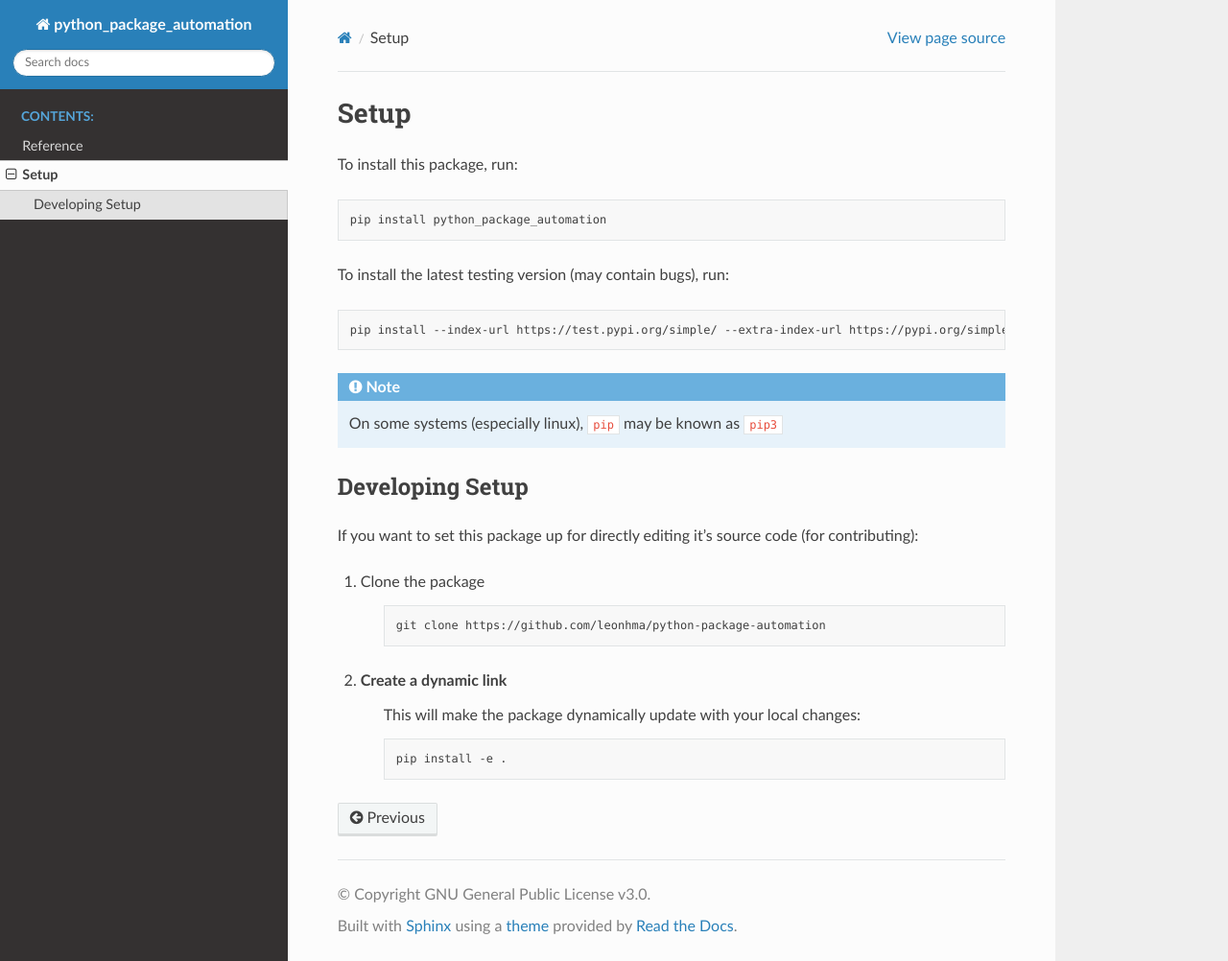
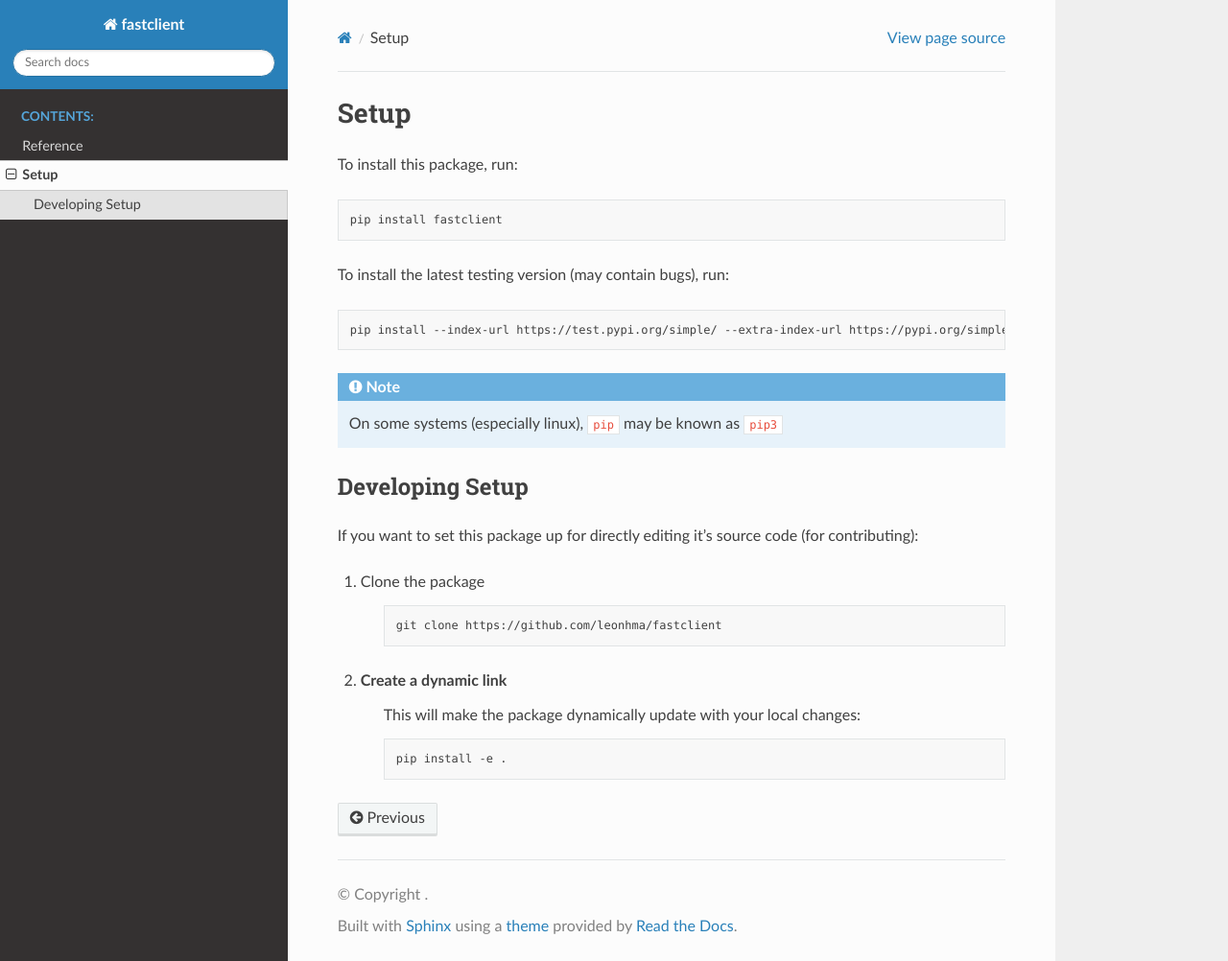
Before and after one commit to leonhma/fastclient, a Sphinx documentation site: the page built from docs/setup.rst, in a window 1280 px wide and 1002 px high. Shown: the whole window at 96% size. Built offline with Sphinx 7.4.7 and the Read the Docs theme 2.0.0, drawn with Linux system fonts in a browser that asks for light colours.

Commit message:
[skip ci] Automatic setup of repo

```diff
--- a/docs/conf.py
+++ b/docs/conf.py
@@ -9,8 +9,8 @@
 
 sys.path.insert(0, os.path.abspath('..'))
 
-project = "python_package_automation"
-copyright = "GNU General Public License v3.0"
+project = "fastclient"
+copyright = ""
 author = "leonhma"
 release = "<>"
 
--- a/docs/index.rst
+++ b/docs/index.rst
@@ -3,7 +3,7 @@
    You can adapt this file completely to your liking, but it should at least
    contain the root `toctree` directive.
 
-Welcome to python_package_automation's documentation!
+Welcome to fastclient's documentation!
 =====================================================
 
 .. toctree::
--- a/docs/reference.rst
+++ b/docs/reference.rst
@@ -2,5 +2,5 @@
 =========
 
 
-.. automodule:: python_package_automation
+.. automodule:: fastclient
     :members:
--- a/docs/setup.rst
+++ b/docs/setup.rst
@@ -5,13 +5,13 @@
 
 .. code-block:: bash
 
-    pip install python_package_automation
+    pip install fastclient
 
 To install the latest testing version (may contain bugs), run:
 
 .. code-block:: bash
 
-    pip install --index-url https://test.pypi.org/simple/ --extra-index-url https://pypi.org/simple/ python_package_automation
+    pip install --index-url https://test.pypi.org/simple/ --extra-index-url https://pypi.org/simple/ fastclient
 
 .. note::
 
@@ -26,7 +26,7 @@
 
     .. code-block:: bash
 
-        git clone https://github.com/leonhma/python-package-automation
+        git clone https://github.com/leonhma/fastclient
 
 2. Create a dynamic link
     This will make the package dynamically update with your local changes:
--- a/setup.py
+++ b/setup.py
@@ -10,11 +10,11 @@
     long_description = fh.read()
 
 setuptools.setup(
-    name="python_package_automation",  # placeholder (name of repo)
+    name="fastclient",  # placeholder (name of repo)
     version="1",  # placeholder (tag of release)
     author="leonhma",  # placeholder (owner of repo)
-    description="A template repo for python package publishing automation",  # placeholder (description of repo)
-    url="https://github.com/leonhma/python-package-automation",  # placeholder (url of repo)
+    description="A multithreaded http client for making requests while respecting a set rate-limit.",  # placeholder (description of repo)
+    url="https://github.com/leonhma/fastclient",  # placeholder (url of repo)
     long_description=long_description,
     long_description_content_type=README_MIME,
     packages=setuptools.find_packages(),
```
Also changed, not shown: README.md (+3 -10 lines), .devcontainer.json, fastclient/__init__.py (renamed from python_package_automation/__init__.py), 1 other file.
